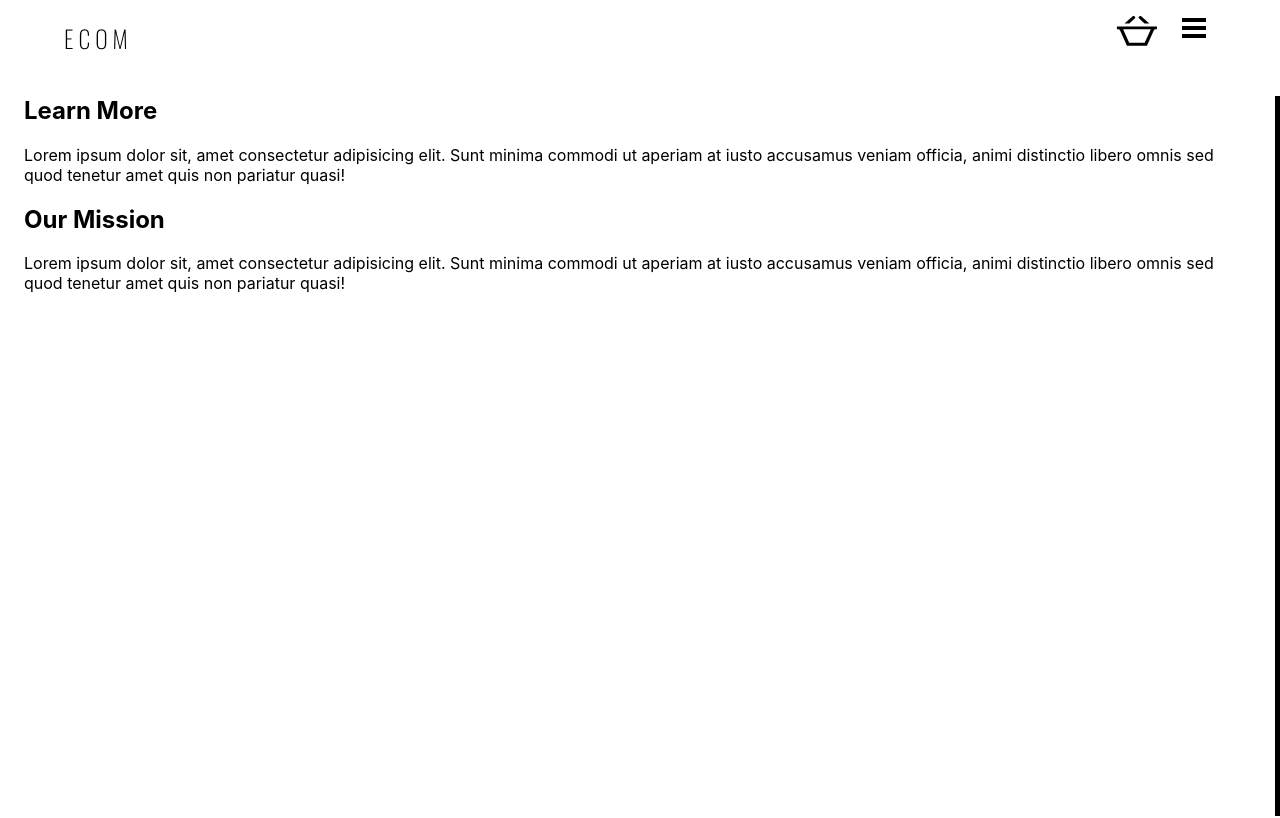
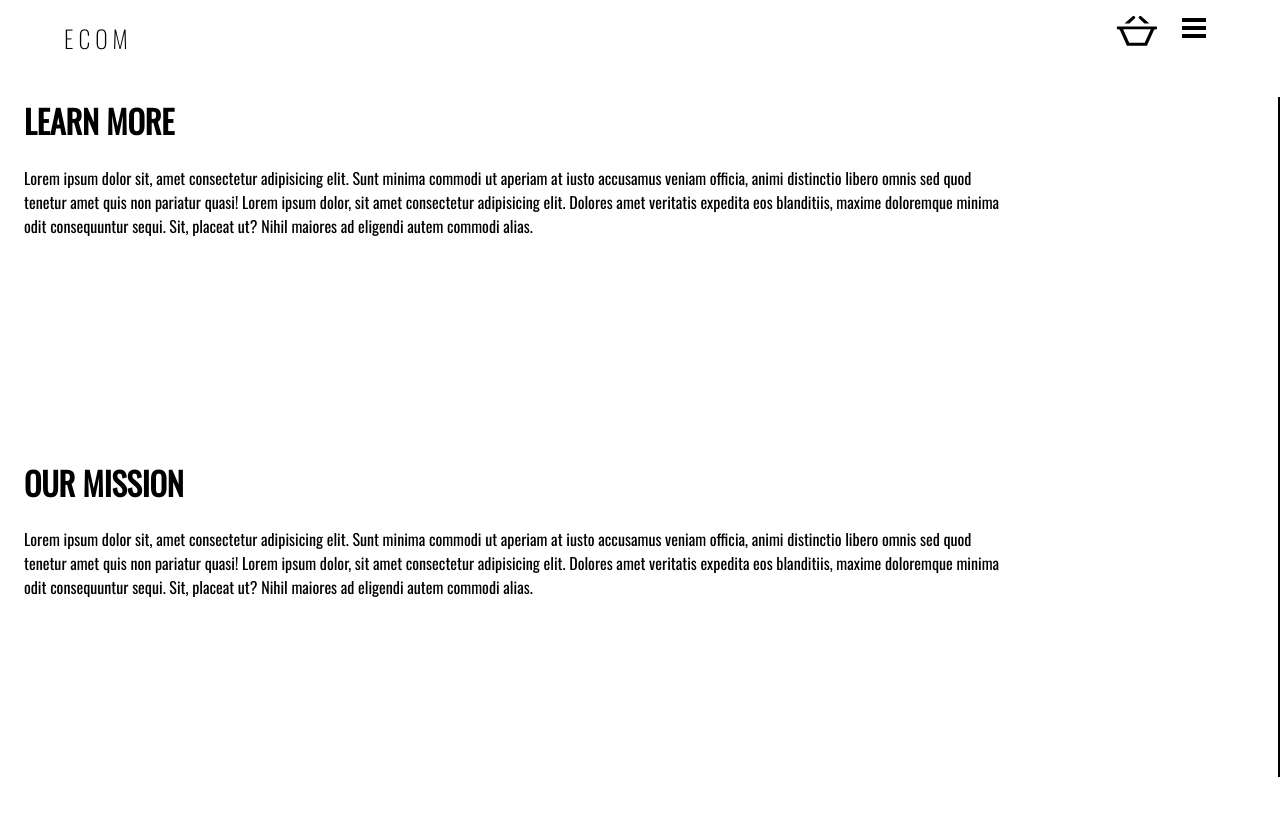
Before and after one commit to mohall42/ecom-app, a React (Create React App) app: page /#/about in a window 1280 px wide. Shown: the top 818 px of the page. Built offline with nearby package versions, Linux system fonts and the light colour scheme.

Commit message:
Finished about page

```diff
--- a/src/About.js
+++ b/src/About.js
@@ -12,18 +12,24 @@ export class About extends Component {
                 <Nav />
 
                 <Container fixed maxWidth="xl" className="about-container">
-                    <div className="learn-more">
-                        <h2>Learn More</h2>
+                    <div className="learn-more aboutItem">
+                        <h1>Learn More</h1>
                         <p>Lorem ipsum dolor sit, amet consectetur adipisicing elit.
                         Sunt minima commodi ut aperiam at iusto accusamus veniam officia,
-                        animi distinctio libero omnis sed quod tenetur amet quis non pariatur quasi!</p>
+                        animi distinctio libero omnis sed quod tenetur amet quis non pariatur quasi!
+                        Lorem ipsum dolor, sit amet consectetur adipisicing elit. Dolores amet veritatis expedita eos blanditiis,
+                        maxime doloremque minima odit consequuntur sequi.
+                        Sit, placeat ut? Nihil maiores ad eligendi autem commodi alias.</p>
                     </div>
 
-                    <div className="our-mission">
-                        <h2>Our Mission</h2>
+                    <div className="our-mission aboutItem">
+                        <h1>Our Mission</h1>
                         <p>Lorem ipsum dolor sit, amet consectetur adipisicing elit.
                         Sunt minima commodi ut aperiam at iusto accusamus veniam officia,
-                        animi distinctio libero omnis sed quod tenetur amet quis non pariatur quasi!</p>
+                        animi distinctio libero omnis sed quod tenetur amet quis non pariatur quasi!
+                        Lorem ipsum dolor, sit amet consectetur adipisicing elit. Dolores amet veritatis expedita eos blanditiis,
+                        maxime doloremque minima odit consequuntur sequi.
+                        Sit, placeat ut? Nihil maiores ad eligendi autem commodi alias.</p>
                     </div>
 
 
--- a/src/CSS/About.css
+++ b/src/CSS/About.css
@@ -1,6 +1,15 @@
 .about-container{
-    height: 90vh;
-    border-right: thick solid #000;
-    margin-bottom: 1rem;
-    font-family: inherit;
+    height: 85vh;
+    border-right: 2px solid #000;
+    margin-bottom: 3rem;
+    font-family: 'Oswald', sans-serif;
 }
+
+.aboutItem{
+    min-height: 50%;
+    max-width: 80%;
+}
+
+.aboutItem h1{
+    text-transform: uppercase;
+}
```
